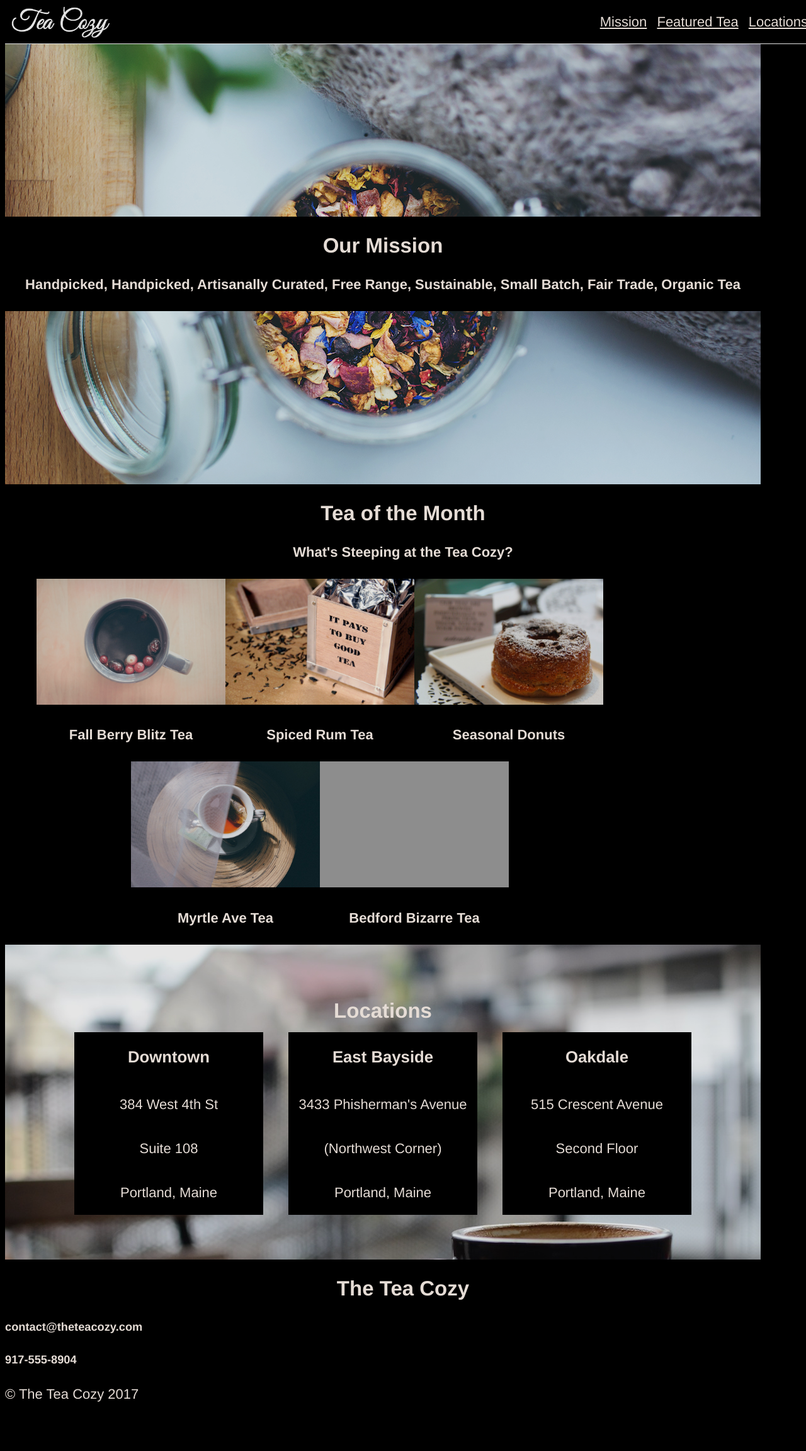
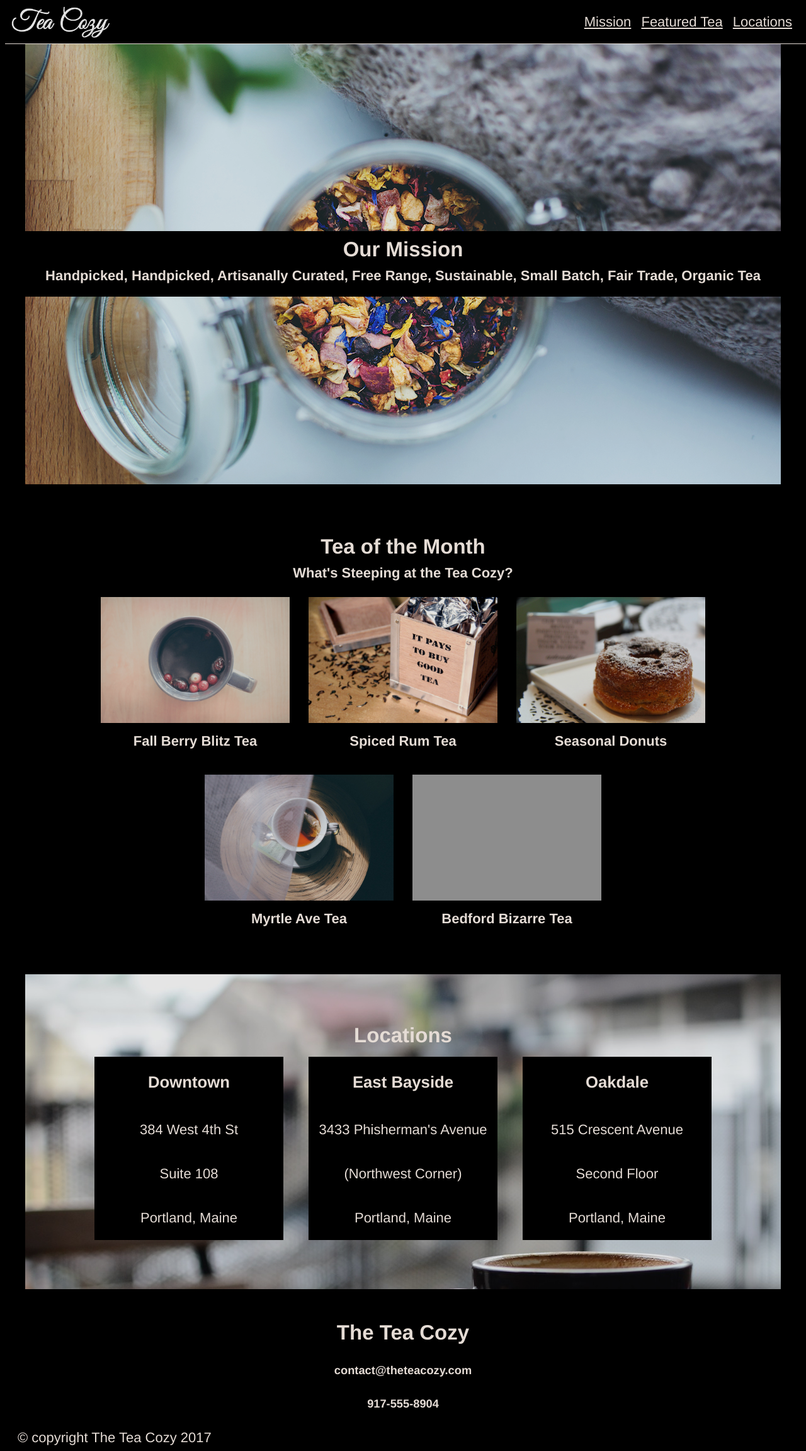
Before and after one commit to stevereiser/tea-cozy, a plain HTML site: page index.html in a window 1280 px wide. Shown: the whole page at 63% size. Before the commit the page ends 2235 px from the top, so only its background shows below. Drawn offline with Linux system fonts and the light colour scheme; grey boxes are pictures that could not be loaded.

Commit message:
final commit before review

```diff
--- a/index.html
+++ b/index.html
@@ -13,13 +13,13 @@
         <img class="logo" src="resources/img-tea-cozy-logo.png" alt="Tea Cozy Logo">
         <nav>
           <span>
-             <a href="./mission.html">Mission</a>
+             <a href="#mission">Mission</a>
           </span>
           <span>
-             <a href="./featured-tea.html">Featured Tea</a>
+             <a href="#tea">Featured Tea</a>
           </span>
           <span>
-             <a href="./locations.html">Locations</a>
+             <a href="#locations">Locations</a>
           </span>
         </nav>
       </header>
@@ -27,6 +27,7 @@
       <div class="main-content">
 
 <!-- Hero Section -->
+          <div class="anchor" id="mission"></div>
           <div class="hero-section">
             <div class="mission-text">
               <h2>Our Mission</h2>
@@ -36,6 +37,7 @@
           </div>
 
 <!-- Tea of the Month -->
+          <div class="anchor" id="tea"></div>
           <div class="tea-of-month">
             <h2>Tea of the Month</h2>
             <h4>What's Steeping at the Tea Cozy?</h4>
@@ -64,6 +66,7 @@
           </div>
 
 <!-- Locations -->
+          <div class="anchor" id="locations"></div>
           <div class="locations">
             <h2>Locations</h2>
             <div class="three-locations">
@@ -98,7 +101,7 @@
           <h5>917-555-8904</h5>
         </div>
         <div class="copywright">
-          <span>&copy; The Tea Cozy 2017</span>
+          <span>&copy; copyright The Tea Cozy 2017</span>
         </div>
       </footer>
   </body>
--- a/resources/styles.css
+++ b/resources/styles.css
@@ -5,18 +5,24 @@ body{
     color: seashell;
     opacity: 0.9;
     margin-top: 0;
+    text-align: center;
 
 }
 .main-content{
+    display: flex;
+    justify-content: center;
+    align-items: center;
+    flex-direction: column;
     padding-top: 69px;
 }
 
 h2{
-    text-align: center;
+    margin: 0px;
 }
 
 h4{
-    text-align: center;
+    margin: 0;
+    padding: 10px
 }
 
 /*--- header ---*/
@@ -28,7 +34,7 @@ header{
     z-index: 1;
     width: 100%;
     height: 69px;
-    border-bottom: 1px solid white;
+    border-bottom: 1px solid seashell;
     background-color: black;
     padding: 0 10px;
 }
@@ -41,6 +47,7 @@ nav{
     text-align: right;
     flex-grow: 1;
     padding-right: 10px;
+    margin-right: 25px
 }
 
 nav span{
@@ -63,50 +70,48 @@ a{
     background-repeat: no-repeat;
     height: 700px;
     width: 1200px;
-
+    margin-bottom: 80px;
 }
 
 .mission-text{
     background-color: black;
     width: 100%;
+    padding: 10px;
 }
 
 /*--- tea of the month ---*/
 
-.tea-of-month{
-    width: 100%;
-    align-items: center;
-    justify-content: center;
-}
 
 .teas{
     display: flex;
     flex-wrap: wrap;
     justify-content: center;
     width: 1000px;
+}
 
-}
 .tea-image-text{
     width: 300px;
+    margin: 15px;
 }
+
 .teas img{
     width: 100%;
     height: 200px;
-
 }
 
 /*--- locations ---*/
 
 .locations{
-    background-image: url(img-locations-background.jpg);
-    background-repeat: no-repeat;
+    background: url(img-locations-background.jpg) no-repeat;
     height: 500px;
     width: 1200px;
     display: flex;
     justify-content: center;
     flex-direction: column;
     align-items: center;
+    margin: 50px
 }
+
 .three-locations{
     display: flex;
     justify-content: center;
@@ -114,9 +119,7 @@ a{
     opacity: 1;
 }
 
-.locations h2{
-    margin: 15px;
-}
+
 
 .addresses{
     display: flex;
@@ -125,9 +128,16 @@ a{
     align-items: center;
     background-color: black;
     width: 300px;
-    margin-right: 40px;
+    margin: 15px 40px 0 0;
 }
 
 #oakdale{
     margin-right: 0px;
 }
+
+/*--- footer ---*/
+
+.copywright{
+    text-align: left;
+    margin-left: 20px;
+}
```
Also changed, not shown: featured-tea.html (deleted), locations.html (deleted), mission.html (deleted), 2 other files.
